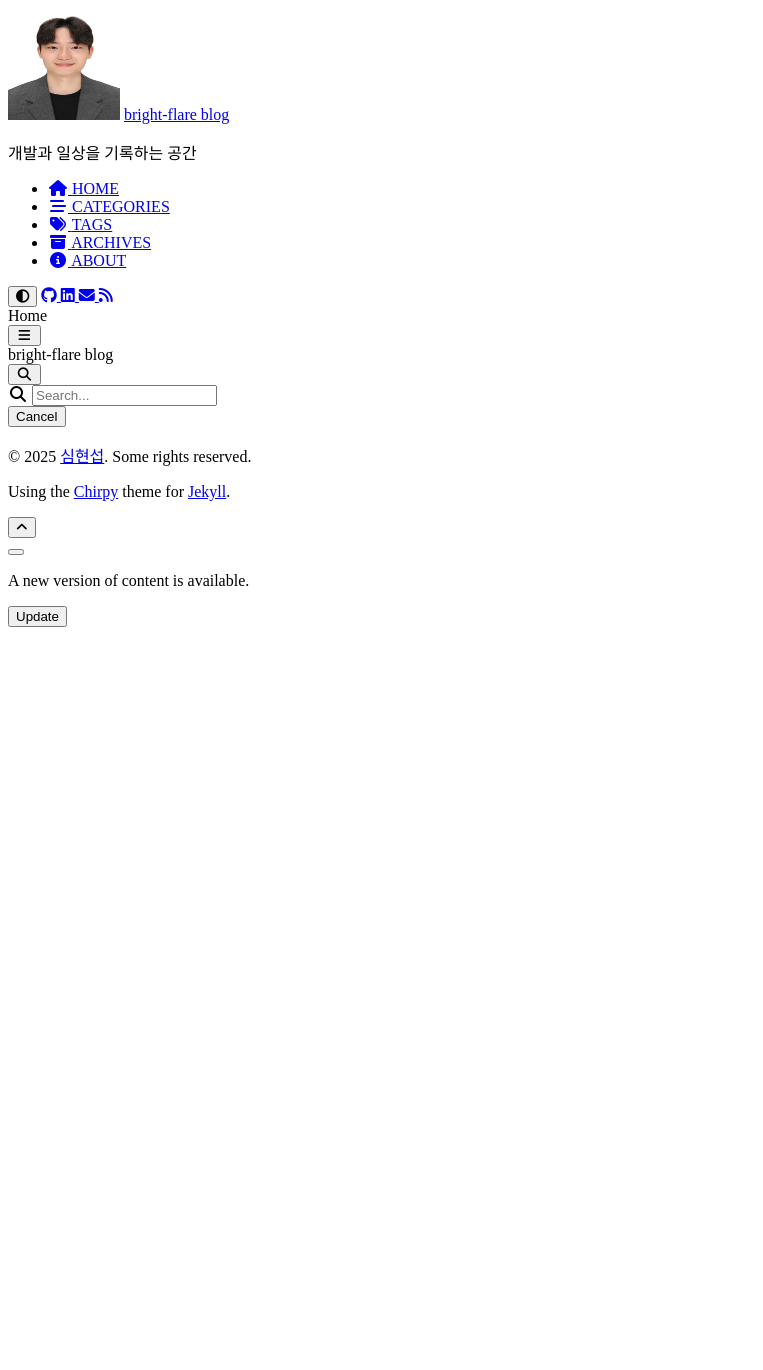
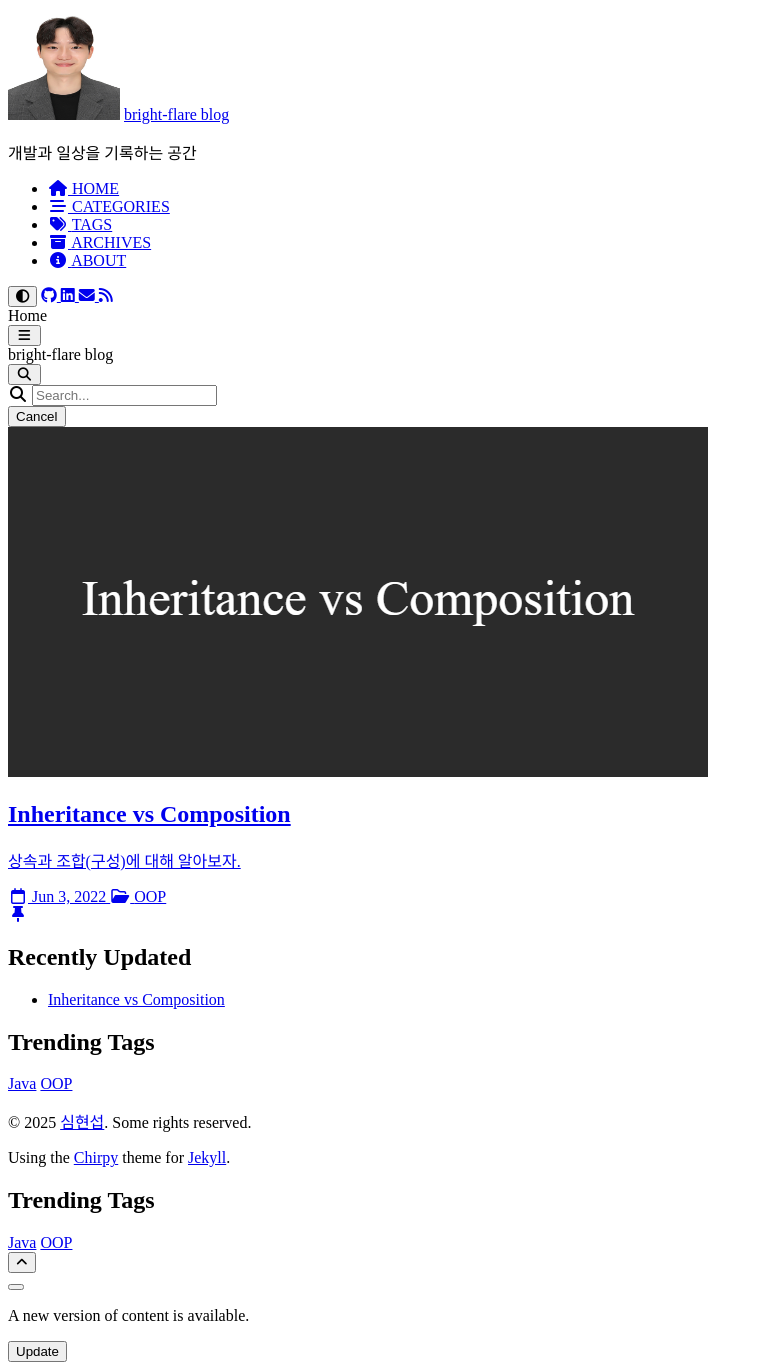
Before and after one commit to bright-flare/bright-flare.github.io, a Jekyll site: the page built from index.html, in a window 1280 px wide. Shown: the whole page, without its empty margins (0-763 px from the left). Built offline with Jekyll 4.4.1, drawn with Linux system fonts in a browser that asks for light colours; cached includes are drawn as plain includes; the list of posts is cut into pages by our own code; before the commit the page ends 900 px from its top, so only the background shows below that; some of the changed lines change nothing that is shown.

Commit message:
docs: migration velog post.

````diff
--- /dev/null
+++ b/_posts/2022-06-03-inheritance-vs-composition.md
@@ -0,0 +1,250 @@
+---
+title: Inheritance vs Composition
+description: 상속과 조합(구성)에 대해 알아보자.
+author: bright-flare
+date: 2022-06-03 19:33:00 +0900
+categories: [OOP]
+tags: [Java, OOP]
+pin: true
+math: true
+mermaid: true
+image:
+  path: /assets/img/post/inheritance_vs_composition/composition.png
+---
+
+## 상속의 단점
+
+상속은 코드를 재사용 하는데 있어서 좋은 수단이지만, 일반적인 메소드 호출과 달리 캡슐화를 위반할 수 있는 여지가 생긴다.
+번역된 이펙티브 자바를 보면 ‘캡슐화를 깨뜨린다’ 라고 되어있는데 상속을 한다고 해서 바로 깨지는것은 아니고 캡슐화를 위반할 수 있는 여지가 생긴다고 정리하는게 맞는것 같다.
+
+하위 클래스는 상위 클래스에 강하게 결합 되어있어 유연성이 떨어질 수 있다.
+상위 클래스는 릴리스마다 내부 구현이 달라질 수 있고 그로 인해 하위 클래스의 오동작을 유발할 수 있다. 상속의 구조가 복잡하면 오동작을 더욱 더 예측하기 힘들다.
+하위 클래스는 상위 클래스의 변화에 맞춰 수정 되어야 하는 일이 생긴다.
+
+<br>
+<hr>
+
+## 코드로 살펴보는 예시
+
+```java
+public class InheritSet<E> extends HashSet<E> {
+
+	private int addCount = 0;
+
+	@Override
+	public boolean add(E e) {
+		addCount++;
+		return super.add(e);
+	}
+
+	@Override
+	public boolean addAll(Collection<? extends E> c) {
+		addCount += c.size();
+		return super.addAll(c);
+	}
+
+  public int getAddCount() {
+    return addCount;
+  }
+}
+```
+
+`HashSet`을 상속받은 `InhefitSet` 클래스의 객체를 사용하면서 원소가 몇 개 더해졌는지 알기 위한 `addCount` **field**를 추가하고, `add(),` `addAll()` 메소드를 사용할 때 마다 개수를 증가 시키기 위해 메소드를 재정의 하였다.
+
+### 테스트
+
+```java
+@DisplayName("add All method를 통해 count를 4증가 시켰으니 4가 나오기를 기대한다...")
+@Test
+public void inheritSetTest() {
+
+		InheritSet<String>stringInheritSet = new InheritSet<>();
+		stringInheritSet.addAll(Arrays.asList("한방", "두방", "세방", "네방"));
+		assertEquals(8, stringInheritSet.getAddCount());
+
+   // test passed. actual 8.
+}
+```
+
+이 테스트 코드를 실행하면 `getAddCount()` 메소드는 **4**를 반환할 것이라고 생각 하겠지만 **8**을 반환한다.
+
+<br>
+<hr>
+
+## 원인
+![HashSet 상속구조](/assets/img/post/inheritance_vs_composition/diagram.png)
+
+`HashSet`은 위와 같은 상속 구조를 가지고 있다.
+
+예제 코드에서 호출하는 `addAll()` 메소드는 `AbstractCollection` 클래스의 메소드인데 `addAll()` 메소드는 내부적으로 `add()` 메소드를 사용하는 방식으로 구현 되어있다.
+
+![addAll()](/assets/img/post/inheritance_vs_composition/code.png)
+
+`InheritSet` 의 `addAll()` 메소드를 호출하면 `addCount`에 원소의 size인 4를 더하고 `super.addAll()`를 호출하는데, `addAll()` 메소드는 `for`문에서 재정의 한 `InheritSet` 의 `add()` 메소드를 호출하여 `addCount`는 4번 중복되어 더해져 8이라는 값을 갖게 되었다.
+
+결국 `InheritSet`에서 재정의 한 `addAll()` 메소드는 상위 클래스의 내부 구현 방식을 모른 채 재정의 하였기 때문에 생각과는 다른 결과를 맞이하게 되었다.
+
+<br>
+<hr>
+
+## 상속의 문제점
+
+1. 테스트 했던 케이스는 하위 클래스에서 `addAll` 메소드를 재정의 하지 않으면 문제를 고칠 수 있지만, 다음 릴리즈에서 상위 클래스의 구현 방식이 달라지면 정확한 메소드 동작을 보장할 수 없다.
+2. `addAll` 메소드를 아예 다른 방법으로 재정의할 수 있지만, 상위 클래스의 메소드 동작을 다시 구현하는 것은 시간도 더 많이 들고, 오류를 내거나 성능을 저하시킬 수 있다.
+3. 다음 릴리즈에서 상위 클래스에 **특정 원소를 모두 검증하는 과정을 거쳐 추가**하는 새로운 메소드가 추가된다면 ??
+    - 하위 클래스에서 동일한 검증하는 과정을 동일하게 구현할 수 있지만, 상위 클래스에 `add`, `addAll`이외에 또 다른 원소 추가 메소드가 생겨난다면…. 또 재정의를 해야한다.
+4. 다음 릴리즈에서 하위 클래스에 추가한 메소드와 시그니처가 동일하지만 반환 타입은 다른 상위 클래스 메소드가 추가 될 수 있다.
+    - 이 경우 컴파일조차 되지 않는다..
+
+
+<br>
+<hr>
+
+## 상속의 문제를 피해가는 방법
+
+상속과 관련하여 이 모든 문제를 피해가는 해결책이 있다.
+
+기존 클래스를 확장 하는 대신에 새로운 클래스를 만들고 **private필드**로 **기존 클래스의 인스턴스를 참조하게 하는 설계.** **Composition(조합, 구성)**이라고 불리우는 설계 방식을 이용하면 된다.
+
+새 클래스의 메소드들은 **private 필드로 참조하는 기존 클래스의 대응하는 메소드**를 호출해 그 결과를 반환하게 한다. 이 반식을 **전달(forwarding)** 이라고 하고 새 클래스의 메소드들을 **전달 메소드(forwarding method)**라고 부른다.
+
+**Composition, forwarding** 방식의 이점은 이렇다.
+
+- 기존 클래스의 내부 구현 방식의 영향에서 벗어난다.
+- 기존 클래스에 새로운 메소드가 추가되더라도 전혀 영향받지 않는다.
+
+<br>
+<hr>
+
+## **Composition, forwarding 예시**
+
+```java
+// 1
+public class InstrumentedSet<E> extends ForwardingSet<E> {
+
+	private int addCount = 0;
+
+	public InstrumentedSet(Set<E> set) {
+		super(set);
+	}
+
+	@Override
+	public boolean add(E e) {
+		addCount++;
+		return super.add(e);
+	}
+
+	@Override
+	public boolean addAll(Collection<? extends E> c) {
+		addCount += c.size();
+		return super.addAll(c);
+	}
+
+	public int getAddCount() {
+		return addCount;
+	}
+}
+
+// 2
+public class ForwardingSet<E> implements Set<E> {
+
+	private final Set<E> set;
+
+	public ForwardingSet(Set<E> set) {this.set = set;}
+	@Override
+	public int size() {return set.size();}
+	@Override
+	public boolean isEmpty() {return set.isEmpty();}
+	@Override
+	public boolean contains(Object o) {return set.contains(o);}
+	@Override
+	public Iterator<E> iterator() {return set.iterator();}
+	@Override
+	public Object[] toArray() {return set.toArray();}
+	@Override
+	public <T> T[] toArray(T[] a) {return set.toArray(a);}
+	@Override
+	public boolean add(E e) {return set.add(e);}
+	@Override
+	public boolean remove(Object o) {return set.remove(o);}
+	@Override
+	public boolean containsAll(Collection<?> c) {return set.containsAll(c);}
+	@Override
+	public boolean addAll(Collection<? extends E> c) {return set.addAll(c);}
+	@Override
+	public boolean retainAll(Collection<?> c) {return set.retainAll(c);}
+	@Override
+	public boolean removeAll(Collection<?> c) {return set.removeAll(c);}
+	@Override
+	public void clear() {set.clear();}
+	@Override
+	public boolean equals(Object o) {return set.equals(o);}
+	@Override
+	public int hashCode() {return set.hashCode();}
+}
+```
+
+### 테스트
+
+```java
+@Test
+public void compositionSetTest() {
+
+	InstrumentedSet<String>instrumentedSet = new InstrumentedSet<>(new HashSet<>());
+	instrumentedSet.addAll(Arrays.asList("한방", "두방", "세방", "네방"));
+	assertEquals(4, instrumentedSet.getAddCount());
+
+	// test passed. actual 4
+}
+```
+
+위 테스트는 처음에 원하던 결과인 4를 얻게된다.
+
+새로 만든 `InstrumentedSet` 클래스는 `ForwardingSet`클래스를 확장하여 `add`와 `addAll`메소드는 `ForwardingSet`의 메소드를 이용하게 되는데, `ForwardingSet`은 Set 인터페이스를 구현한 구현 클래스 이다.
+
+테스트 코드에서 `ForwardingSet` 클래스는 생성자로 주입받은 `HashSet`을 **private final 필드로 참조**하게 되는데 이것을 **Composition**이라고 할 수 있다.
+
+`ForwardingSet` 클래스는 Set 인터페이스의 모든 메소드를 재정의 하고 있는데, 재정의 내용은 간단하다. 기존 `Set` 인터페이스 메소드의 결과를 그냥 반환할 뿐이다. 이 메소드들은 **전달 메소드이다.**
+
+결국 새로 만든 `InstrumentedSet` 클래스는 `addCount`에 숫자를 증가 시키는 **기능의 확장**을 일궈내면서 **상위 클래스에 기능변경에 영향을 받지 않으며**, `Forwarding` 클래스의 **전달 메소드**를 통해 기존 클래스`(HashSet)`의 똑같은 기능을 그대로 사용할 수 있게 되었다.
+
+`InstrumentedSet` 클래스는 `HashSet`의 모든 기능은 정의한 `Set` 인터페이스를 활용해 설계되어 견고하면서도 유연한 클래스가 되었다.
+
+위 구조는 `Set`의 **기능을 덧씌워** 새로운 `Set`으로 만들었기 때문에 `HashSet, TreeSet`등 다양한 `Set`구현체를 사용할 수 있다.
+
+하지만, 상속 방식은 `HashSet`과 같이 구체적인 구현체에 해당하는 클래스를 각각 따로 확장하여 구현해야 한다는 점에서도 이점을 가진다.
+
+(만약 상속으로 구현한다면 `TreeSet, HashSet` 을 직접 재정의 하므로써 달라지는 구현 내용에 대해 고민해야함.)
+
+**`InstrumentedSet`  클래스를 통한 용어 설명**
+
+- 다른 Set에 기능을 덧씌운다는 뜻에서 **데코레이터 패턴 (Decorator pattern)** 이라고 한다.
+- 다른 Set 인스턴스를 감싸고 있다는 뜻에서 `InstrumentedSet` 같은 클래스를 **래퍼 클래스 (Wrapper)** 라고 한다.
+- **Composition과 Forwarding 조합**은 넓은 의미로 **위임 (delegation)** 이라고 부른다.
+
+상속대신 **컴포지션과 전달의 조합**으로 상속의 문제점을 타파하면서도 코드 재사용성, 기능 확장에 대한 이점은 그대로 가져갈 수 있다.
+
+<br>
+<hr>
+
+## 정리
+
+상속은 반드시 하위 클래스가 상위 클래스의 진짜 하위 타입인 상황에서만 쓰여야 한다.
+
+다르게 말하면 클래스 B가 클래스 A와 **순수한 is-a** **관계**일 때만 클래스 A를 상속해야 한다.
+
+클래스 A를 상속하는 클래스 B를 작성하려 한다면 **“B가 정말 A인가 ?”** 생각해보자.
+
+**“그렇다”**고 확신할 수 없다면 B는 A를 상속(확장)해서는 안된다.
+
+대답이 **“아니다”** 라면 A를 private 인스턴스로 두고, A와 다른 API를 제공해야 하는 상황이 대다수다.
+
+즉, A는 B의 필수 구성요소가 아니라 구현 방법중에 하나일 뿐이다.
+
+컴포지션 대신에 상속을 사용하기로 결정하기 전에 마지막으로 자문해야 할 질문이 있다.
+
+**“확장하려는 클래스의 API에 아무런 결함이 없는가 ?”** 결함이 있다면 **“이 결함이 하위 클래스 까지 전파돼도 괜찮은가 ?”**
+
+컴포지션으로는 이런 결함을 숨기는 새로운 API를 설계할 수 있지만, **상속은 상위 클래스의 API를 ‘그 결함 까지도’ 그대로 승계한다.**
+
+**상속의 취약점을 피하려면 상속 대신 컴포지션과 전달을 사용하자. 특히 래퍼 클래스로 구현할 적당한 인터페이스(Set 같은)가 있다면 더욱 그렇다. 래퍼 클래스는 하위 클래스보다 견고하고 강력하다 !**
--- a/index.html
+++ b/index.html
@@ -2,3 +2,8 @@
 layout: home
 # Index page
 ---
+
+---
+layout: redirect
+redirect_to: /about/
+---
````
Also changed, not shown: README.md, assets/img/post/inheritance_vs_composition/code.png (added), assets/img/post/inheritance_vs_composition/composition.png (added), assets/img/post/inheritance_vs_composition/diagram.png (added).
